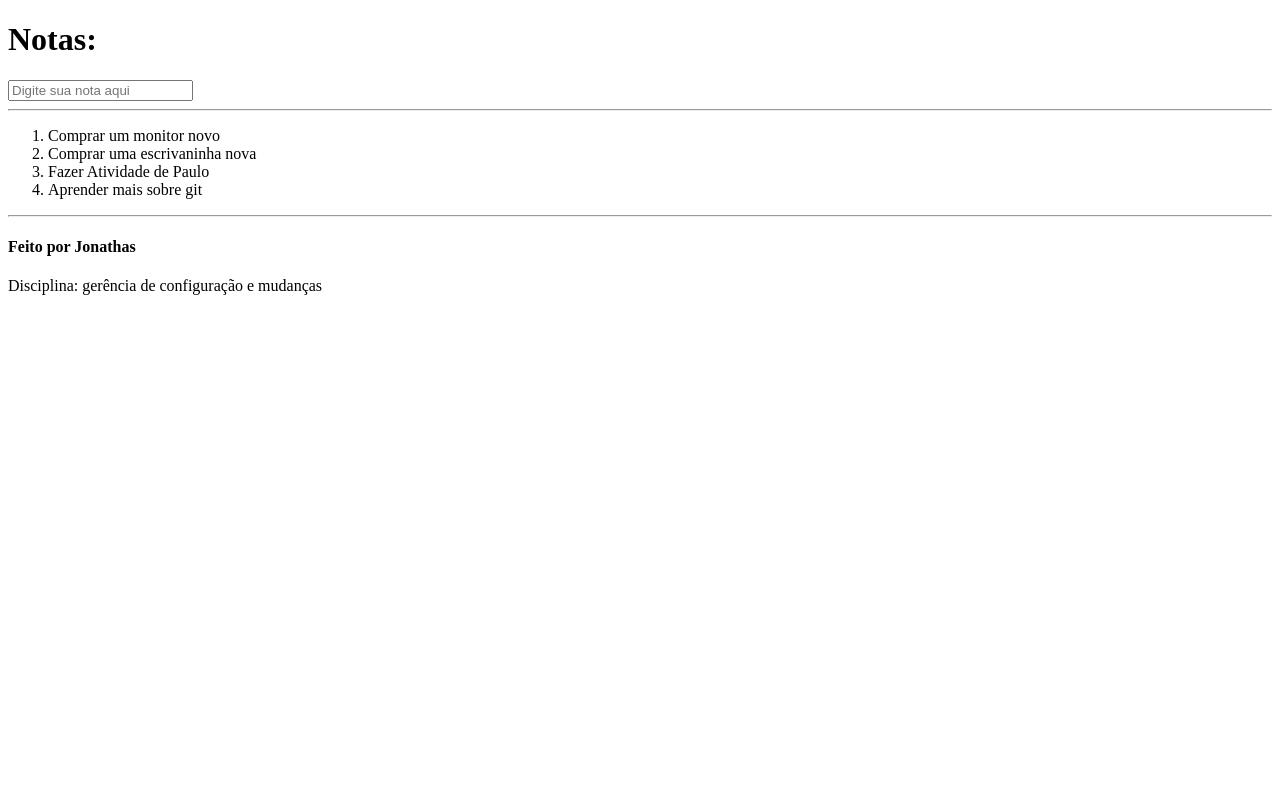
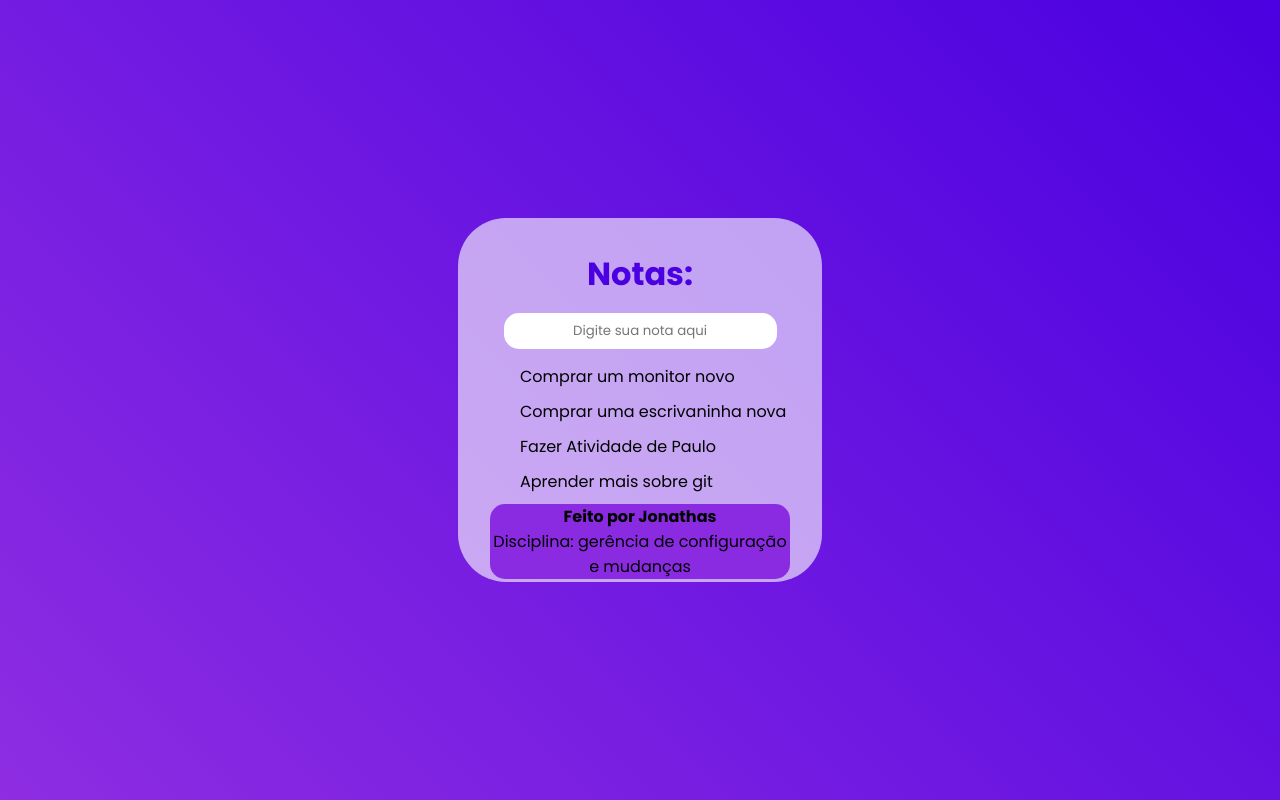
Before and after one commit to jwnathas/AtividadeGit, a plain HTML site: page index.html in a window 1280 px wide. Drawn offline with Linux system fonts and the light colour scheme.

Commit message:
adicionado estilo a página

```diff
--- a/index.html
+++ b/index.html
@@ -5,20 +5,21 @@
     <meta charset="UTF-8">
     <meta http-equiv="X-UA-Compatible" content="IE=edge">
     <meta name="viewport" content="width=device-width, initial-scale=1.0">
+    <link rel="stylesheet" href="style.css">
     <title>Atividade</title>
 </head>
 
-<body>
-    <div class="conteudo">
+<body class="conteudo">
+    <div class="fundo">
         <h1>Notas:</h1>
         <input type="text" placeholder="Digite sua nota aqui">
         <hr>
-        <ol>
+        <ul>
             <li>Comprar um monitor novo</li>
             <li>Comprar uma escrivaninha nova</li>
             <li>Fazer Atividade de Paulo</li>
             <li>Aprender mais sobre git</li>
-        </ol>
+        </ul>
         <hr>
         <div class="footer">
             <h4>Feito por Jonathas</h4>
--- /dev/null
+++ b/style.css
@@ -0,0 +1,57 @@
+@import url('https://fonts.googleapis.com/css2?family=Poppins:wght@200;300;400;500;600;700;800;900&display=swap');
+
+* {
+    margin: 0;
+    padding: 0;
+    border: 0;
+}
+
+body {
+    background: linear-gradient(45deg, #8e2de2, #4a00e0);
+    font-family: "Poppins", sans-serif;
+    background-repeat: no-repeat;
+    min-height: 100vh;
+    min-width: 100vw;
+    display: flex;
+}
+
+h1 {
+    padding-bottom: 15px;
+    color: #4a00e0;
+}
+.conteudo {
+    margin: auto;
+    align-items: center;
+    text-align: center;
+    justify-content: center;
+    width: 60%;
+}
+
+.fundo {
+    background-color: rgba(255, 255, 255, 0.61);
+    align-items: center;
+    justify-content: center;
+    width: 300px;
+    height: 300px;
+    border-radius: 3em;
+    padding: 2em;
+}
+
+input {
+    padding: 8px;
+    border-radius: 15px;
+    text-align: center;
+    font-family: "Poppins";
+    margin-bottom: 15px;
+}
+
+li {
+    margin-left: 30px;
+    margin-bottom: 10px;
+    list-style: none;
+    text-align: left;
+}
+.footer {
+    border-radius: 15px;
+    background-color: blueviolet;
+}
```
